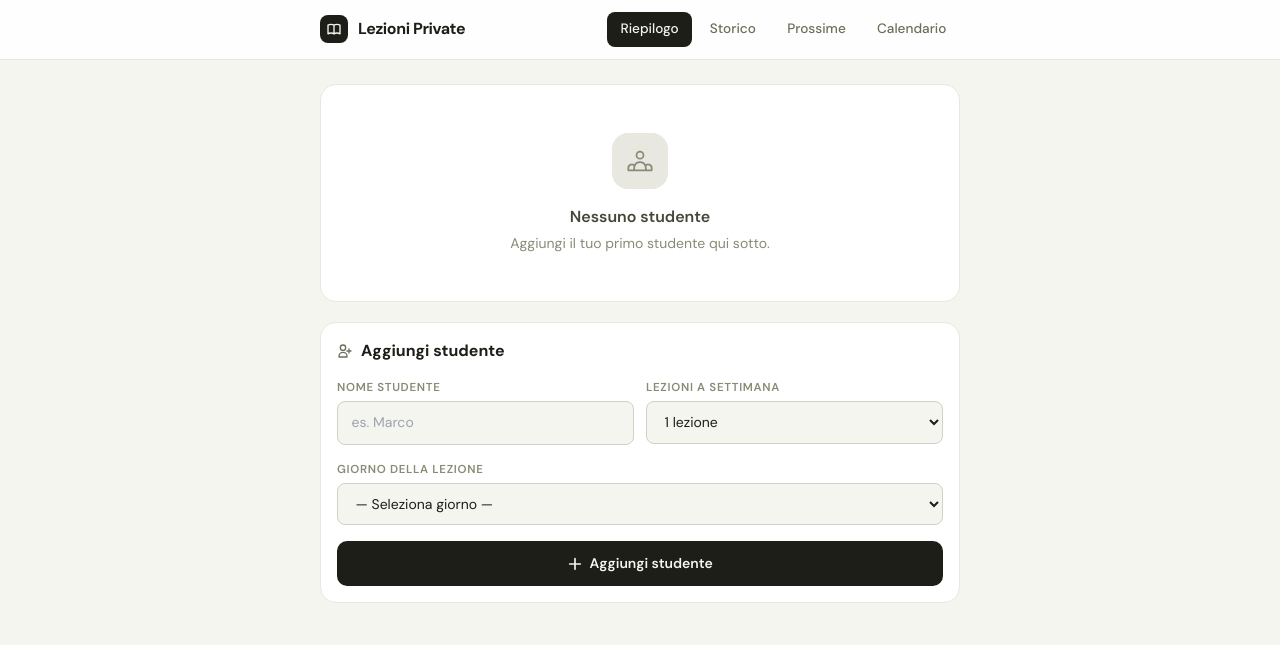
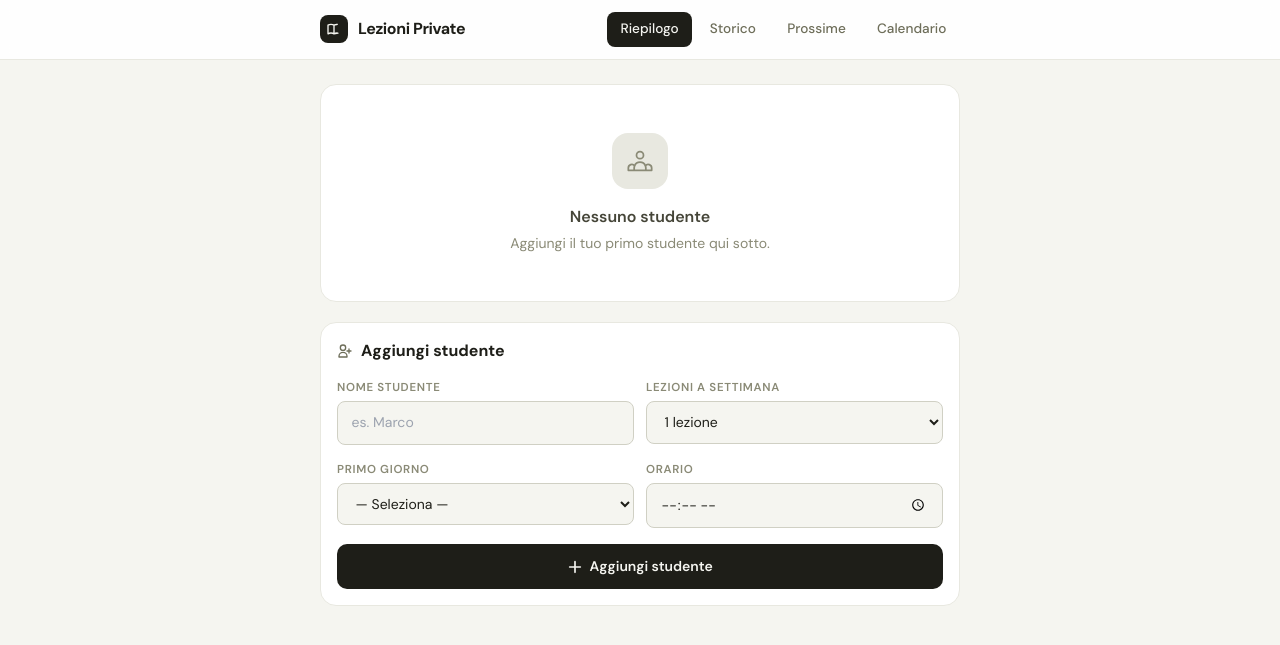
Before and after one commit to yousefabdelmoneim-droid/lezioni, a Flask app: page / in a window 1280 px wide. Shown: the top 645 px of the page. Run offline with Flask 3, Linux system fonts and the light colour scheme; data that the repository does not hold is empty; some libraries are stand-ins or nearby versions.

Commit message:
Refactor lesson day selection and update labels

```diff
--- a/templates/index.html
+++ b/templates/index.html
@@ -93,7 +93,7 @@
       <div class="w-7 h-7 bg-ink-900 rounded-lg flex items-center justify-center">
         <svg class="w-4 h-4 text-ink-50" fill="none" stroke="currentColor" viewBox="0 0 24 24">
           <path stroke-linecap="round" stroke-linejoin="round" stroke-width="2"
-            d="M12 6.253v13m0-13C10.832 5.477 9.246 5 7.5 5S4.168 5.477 3 6.253v13C4.168 18.477 5.754 18 7.5 18s3.332.477 4.5 1.253m0-13C13.168 5.477 14.754 5 16.5 5c1.746 0 3.332.477 4.5 1.253v13C19.832 18.477 18.246 18 16.5 18c-1.746 0-3.332.477-4.5 1.253"/>
+            d="M12 6.253v13m0-13C10.832 5.477 9.246 5 7.5 5S4.168 5.477 3 6.253v13C4.168 18.477 5.754 18 7.5 18s3.332.477 4.5 1.253m0-13C13.168 5.477 14.754 5 16.5 5c1.746 0-3.332.477-4.5 1.253v13C19.832 18.477 18.246 18 16.5 18c-1.746 0-3.332.477-4.5 1.253"/>
         </svg>
       </div>
       <span class="font-bold text-ink-900 text-base tracking-tight">Lezioni Private</span>
@@ -138,8 +138,10 @@
                 <h2 class="font-bold text-ink-900 text-lg leading-tight">{{ s.name }}</h2>
                 <div class="flex items-center gap-2 mt-1 flex-wrap">
                   <span class="badge badge-grey">{{ s.weekly_plan }}×/sett.</span>
-                  {% if s.lesson_days_list %}
-                    <span class="badge badge-grey font-mono text-ink-500">{{ s.lesson_days_list | join(' · ') }}</span>
+                  {% if s.lesson_days %}
+                    <span class="badge badge-grey font-mono text-ink-500">
+                      {{ s.lesson_days | replace(',', ' · ') }}
+                    </span>
                   {% endif %}
                 </div>
               </div>
@@ -153,7 +155,7 @@
 
             <div class="mb-4">
               <div class="bg-ink-50 rounded-xl p-4 text-center">
-                <div class="stat-n" id="total-{{ s.id }}">{{ s.lessons_since_reset }}</div>
+                <div class="stat-n" id="total-{{ s.id }}">{{ s.lessons | selectattr('pagato', 'equalto', false) | list | length }}</div>
                 <div class="stat-l">Lezioni da saldare</div>
               </div>
             </div>
@@ -211,24 +213,38 @@
           </div>
         </div>
 
+        <div class="grid grid-cols-2 gap-3 mt-3">
           <div>
-          <label class="lbl" for="s-day1">Giorno della lezione</label>
-          <select class="ctrl" id="s-day1" name="lesson_day_1">
-            <option value="">— Seleziona giorno —</option>
+            <label class="lbl" for="s-day1">Primo giorno</label>
+            <select class="ctrl" id="s-day1" name="lesson_day_1" required>
+              <option value="">— Seleziona —</option>
               {% for g in giorni %}
                 <option value="{{ g }}">{{ g }}</option>
               {% endfor %}
             </select>
           </div>
+          <div>
+            <label class="lbl" for="s-time1">Orario</label>
+            <input class="ctrl" type="time" id="s-time1" name="lesson_time_1" required/>
+          </div>
+        </div>
 
-        <div id="day2-block" class="hidden">
-          <label class="lbl" for="s-day2">Secondo giorno della lezione</label>
+        <div id="day2-block" class="hidden mt-3">
+          <div class="grid grid-cols-2 gap-3">
+            <div>
+              <label class="lbl" for="s-day2">Secondo giorno</label>
               <select class="ctrl" id="s-day2" name="lesson_day_2">
-            <option value="">— Seleziona giorno —</option>
+                <option value="">— Seleziona —</option>
                 {% for g in giorni %}
                   <option value="{{ g }}">{{ g }}</option>
                 {% endfor %}
               </select>
+            </div>
+            <div>
+              <label class="lbl" for="s-time2">Orario</label>
+              <input class="ctrl" type="time" id="s-time2" name="lesson_time_2" />
+            </div>
+          </div>
         </div>
 
         <button type="submit" class="btn btn-dark w-full justify-center">
@@ -521,19 +537,22 @@ async function azzeraContatore(id) {
   }
 }
 
-// ── Selezione giorni lezione (dinamica) ─────────────────────────────────────
+// ── Selezione giorni e orari (dinamica) ─────────────────────────────────────
 function aggiornaSelezioneGiorni(valore) {
   const block = document.getElementById('day2-block');
   const sel2  = document.getElementById('s-day2');
+  const time2 = document.getElementById('s-time2');
+
   if (!block) return;
 
   if (valore === '2') {
     block.classList.remove('hidden');
-    sel2.required = true;
+    if(sel2) sel2.required = true;
+    if(time2) time2.required = true;
   } else {
     block.classList.add('hidden');
-    sel2.required = false;
-    sel2.value = '';
+    if(sel2) { sel2.required = false; sel2.value = ''; }
+    if(time2) { time2.required = false; time2.value = ''; }
   }
 }
 
```
Lines whose indentation alone changed are shown as unchanged.
